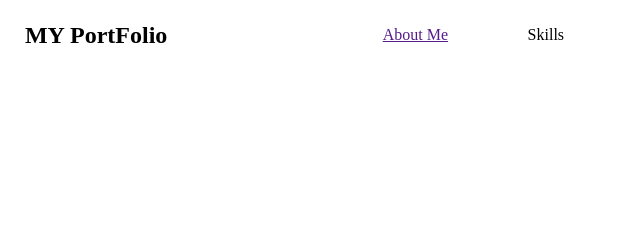
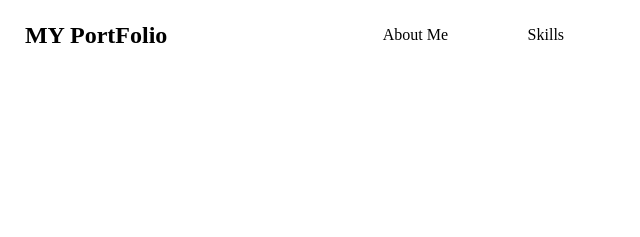
Before and after one commit to Jram-Offi/portfolio-sample, a plain HTML site: page index.html in a window 1280 px wide. Shown: the top 237 px of the page, 63-703 px from the left. Drawn offline with Linux system fonts and the light colour scheme.

Commit message:
Update index.html

```diff
--- a/index.html
+++ b/index.html
@@ -13,7 +13,7 @@
         </div>
         <div class="options">
             <ul type="none">
-                <a href=""><li>About Me</li></a>
+                <li>About Me</li>
                 <li>Skills</li>
                 <li>Project</li>
                 <li>Contact Me</li>
```
